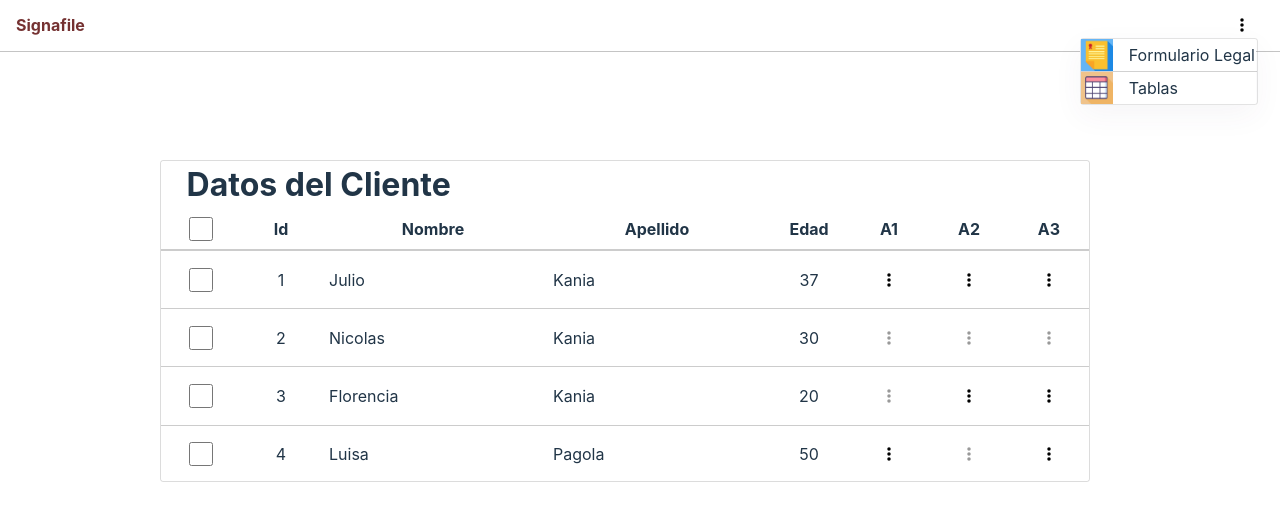
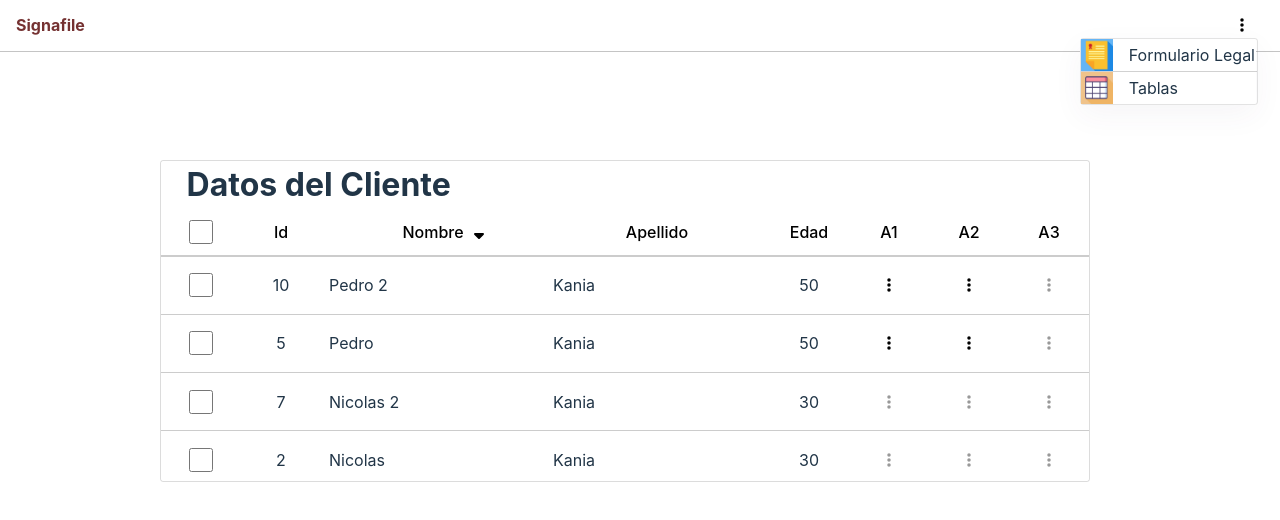
Before and after one commit to JKAdministrator/corhoma, a React (Vite) app: page /app/tablas in a window 1280 px wide. Shown: the top 520 px of the page. Built offline with nearby package versions, Linux system fonts and the light colour scheme.

Commit message:
table sort finishedn

```diff
--- a/src/components/appTable/AppTable.css
+++ b/src/components/appTable/AppTable.css
@@ -108,3 +108,40 @@
 ::-webkit-scrollbar-thumb:hover {
     background: #b30000;
   }
+
+.app-table thead th button {
+    border: none;
+    background-color: transparent;
+    margin: 0;
+    padding: 0;
+    color: black;
+    display: flex;
+    flex-flow: row;
+    align-items: center;
+    justify-content: center;
+    gap: 0.5rem;
+    padding: 0.3rem;
+}
+
+.app-table thead th button:focus {
+    outline:0;
+    font-weight: bold;
+}
+.app-table thead th button.disabled{
+    opacity: 1;
+}
+.app-table thead th button.disabled > *:nth-child(2) {
+    opacity: 0;
+}
+.app-table thead th button {
+    position: relative;
+    pointer-events: all;
+}
+.app-table thead th button *:not(input){
+    pointer-events: none;
+}
+.app-table thead th button > *:nth-child(2) {
+    offset-anchor: 0;
+    position: absolute;
+    right: -1rem;
+}
--- a/src/components/appTable/AppTable.jsx
+++ b/src/components/appTable/AppTable.jsx
@@ -1,23 +1,82 @@
 import React, { useEffect, useRef, useState } from 'react'
 import './AppTable.css';
-import { FontAwesomeIcon } from '@fortawesome/react-fontawesome'
+import { FontAwesomeIcon  } from '@fortawesome/react-fontawesome'
+import { faSortDown, faSortUp, faSquare } from '@fortawesome/free-solid-svg-icons'
 
-function AppTable({isLoading, title, headers, rows,isMultiRowSelectable }) {
-    headers = headers ? [...headers] : [];
-    rows = rows ? [...rows] : [];
+export const TABLE_SORT_ORDER = {
+    ASC: 'TABLE_SORT_ORDER:ASC',
+    DESC: 'TABLE_SORT_ORDER:DESC',
+}
 
-    if(isMultiRowSelectable){
-        headers.unshift({key:'', label:'selector',align:'center', width:'5rem', isKey:false});
-        rows.forEach(row=>{
-            row.data.unshift(false) // add if checked or not the row
-        });
+export const TABLE_DATA_TYPE = {
+    NUMBER: 'TABLE_DATA_TYPE:NUMBER',
+    STRING: 'TABLE_DATA_TYPE:STRING',
+    DATE: 'TABLE_DATA_TYPE:DATE',
+    BOOLEAN: 'TABLE_DATA_TYPE:BOOLEAN',
+}
+
+const addCheckbox = (headers, rows)=>{
+    headers.unshift({key:'', label:'selector',align:'center', width:'5rem', isKey:false});
+    rows.forEach(row=>{
+        row.data.unshift(false) // add if checked or not the row
+    });
+}
+
+const castToTableType = (value='0',dataType=TABLE_DATA_TYPE.STRING  )=>{
+    switch(dataType){
+        case TABLE_DATA_TYPE.STRING:{
+            return value.toString().toUpperCase();
+            break;
+        }
+        case TABLE_DATA_TYPE.NUMBER:{
+            return Number(value);
+            break;
+        }
+        case TABLE_DATA_TYPE.BOOLEAN:{
+            return value? true : false;
+            break;
+        }
+        case TABLE_DATA_TYPE.DATE:{
+            return new Date(value);
+            break;
+        }
+        default: {
+            return value.toString().toUpperCase();
+            break;
+        }
     }
-    const styleTrWidth =  headers.map(h=>{return h.width}).join(' ');
-    const dataKeyIndex = headers.findIndex((e)=>{return e.isKey});
+}
+
+const sortRows = (rows, headers, sortColumnKey, sortColumnOrder )=>{
+    const index = headers.findIndex((header)=>{return header.key.toString().toUpperCase() == sortColumnKey.toString().toUpperCase()})
+    rows.sort((rowA, rowB) => {
+        if(castToTableType(rowA.data[index], headers[index].dataType) >= castToTableType(rowB.data[index], headers[index].dataType)){
+            return sortColumnOrder === TABLE_SORT_ORDER.ASC ? 1 : -1
+        } else {
+            return sortColumnOrder === TABLE_SORT_ORDER.ASC ? -1 : 1
+        }
+    });
+    console.log('sortRows()',{index, rows, headers, sortColumnKey, sortColumnOrder})
+    return rows
+}
+
+function AppTable({isLoading, title, headers, rows,isMultiRowSelectable, defaultSortColumnKey, defaultSortColumnOrder }) {
+    const headersCopy = JSON.parse(JSON.stringify(headers));
+    const rowsCopy = JSON.parse(JSON.stringify(rows));
+
+    if(isMultiRowSelectable) addCheckbox(headersCopy, rowsCopy);
+
+    const styleTrWidth =  headersCopy.map(h=>{return h.width}).join(' ');
+    const dataKeyIndex = headersCopy.findIndex((e)=>{return e.isKey});
+
+    const [rowsState,setRowsState] = useState(sortRows(rowsCopy, headersCopy,defaultSortColumnKey, defaultSortColumnOrder));
+    const [headersState,setHeadersState] = useState(headersCopy);
 
     const [isTableLoading,setIsTableLoading] = useState(isLoading);
-    const [rowsStateData,setRowsStateData] = useState(rows);
     const [allRowsSelected,setAllRowsSelected] = useState(false);
+    const [sortColumnKey,setSortColumnKey] = useState(defaultSortColumnKey);
+    const [sortColumnOrder,setSortColumnOrder] = useState(defaultSortColumnOrder);
+
     const isFirstRender = useRef(true);  // Usamos useRef para mantener la bandera de la primera renderización
 
 
@@ -26,22 +85,22 @@ function AppTable({isLoading, title, headers, rows,isMultiRowSelectable }) {
             isFirstRender.current = false; // Cambiamos la bandera después de la primera renderización
             return; // No ejecutamos el efecto en la primera renderización
         }
-        console.log('useEffect(),[rowsStateData]');
+        console.log('useEffect() called')
         let allSelected = false;
         if(isMultiRowSelectable){
-            allSelected = rowsStateData.reduce((valorAnterior, valorActual, indice, vector)=>{
+            allSelected = rowsState.reduce((valorAnterior, valorActual, indice, vector)=>{
                 return valorAnterior && valorActual.data[0]
             },true)
-            console.log(`allSelected ${allSelected}`)
             setAllRowsSelected(allSelected)
         }
         return () => {};
-    },[rowsStateData])
+    },[null,rowsState])
 
     const onChangeSelectAll = (e)=>{
-        console.log('F2: onChangeSelectAll()')
+
+        console.log('onChangeSelectAll() called ')
         let newValue = e.target.checked;
-        setRowsStateData((currentRowStateData)=>{
+        setRowsState((currentRowStateData)=>{
             let newData = currentRowStateData.map(row=>{
                 return {...row, data:row.data.map((e,i)=>{return i==0? newValue : e}) }
             })
@@ -49,10 +108,10 @@ function AppTable({isLoading, title, headers, rows,isMultiRowSelectable }) {
         })
     }
     const onChangeSelectOne = (e)=>{
-        console.log('F1: onChangeSelectOne()')
+        console.log('onChangeSelectOne() called ')
         let newValue = e.target.checked;
         let dataId = e.target.parentNode.parentNode.dataset.id
-        setRowsStateData((currentRowStateData)=>{
+        setRowsState((currentRowStateData)=>{
             let selectedElementIndex = currentRowStateData.findIndex(row=>{return row.key == dataId;});
             let newData = [...currentRowStateData]
             newData[selectedElementIndex].data[0] = newValue;
@@ -60,19 +119,19 @@ function AppTable({isLoading, title, headers, rows,isMultiRowSelectable }) {
         });
     }
 
-    console.log('rendering...')
+    const onSortColumnMouseDown = (e) => {
+        console.log('onSortColumnMouseDown() called ',{target: e.target})
+        const newSortKey = e.target.parentNode.dataset.key;
+        const newSortOrder = sortColumnOrder === TABLE_SORT_ORDER.ASC ? TABLE_SORT_ORDER.DESC : TABLE_SORT_ORDER.ASC;
+        setSortColumnKey(newSortKey);
+        setSortColumnOrder(newSortOrder);
+        sortRows(rowsState, headersState, newSortKey,newSortOrder);
+        setRowsState((current)=>{
+            return current//sortRows(rowsState, headersState, newSortKey,newSortOrder);
+        })
+    };
 
-
-
-
-
-
-
-
-
-
-
-
+    console.log('rendering',{headersState,rowsState,sortColumnKey, sortColumnOrder})
     return (
         <div className='app-table'>
         {
@@ -83,17 +142,24 @@ function AppTable({isLoading, title, headers, rows,isMultiRowSelectable }) {
                 <table>
                     <thead>
                         <tr style={{gridTemplateColumns:styleTrWidth}}>
-                            {headers.map((h,i)=>{
-                                if(i==0 && isMultiRowSelectable){
-                                    return <th key={h.key || i}><input type='checkbox' checked={allRowsSelected} onChange={onChangeSelectAll}></input> </th>
-                                }
-                                return <th key={h.key || i}>{h.label}</th>
+                            {headersState.map((h,i)=>{
+                                return <th key={h.key || i} data-key={h.key || i}>
+                                    {i==0 && isMultiRowSelectable ?
+                                        <input type='checkbox' checked={allRowsSelected} onChange={onChangeSelectAll} />
+                                        :
+                                        <button type='button' className={h.key != sortColumnKey? 'disabled' : null} onClick={onSortColumnMouseDown}>
+                                            <span htmlFor="">{h.label}</span>
+                                            <FontAwesomeIcon icon={sortColumnOrder===TABLE_SORT_ORDER.ASC ? faSortUp : faSortDown}/>
+                                        </button>
+                                    }
+                                </th>
+
                             })}
                         </tr>
                     </thead>
                     <tbody>
                         {
-                            rowsStateData.map((row,rowIndex)=>{
+                            rowsState.map((row,rowIndex)=>{
                                 return <tr key={row.key || rowIndex } style={{gridTemplateColumns:styleTrWidth}} data-id={row.data[dataKeyIndex]}>
                                 {
                                     row.data.map((data, dataIndex)=>{
@@ -103,14 +169,14 @@ function AppTable({isLoading, title, headers, rows,isMultiRowSelectable }) {
                                             </td>
                                         }
 
-                                        if(headers[dataIndex].isAction){
+                                        if(headersState[dataIndex].isAction){
                                             return <td key={dataIndex} data-type="action">
                                                 {
-                                                    <button type="button" disabled={!data}><FontAwesomeIcon icon={headers[dataIndex].icon} /></button>
+                                                    <button type="button" disabled={!data}><FontAwesomeIcon icon={headersState[dataIndex].icon} /></button>
                                                 }
                                             </td>
                                         }
-                                        return <td key={dataIndex} style={{justifyContent:headers[dataIndex]?.align || 'center'}}> {data}</td>
+                                        return <td key={dataIndex} style={{justifyContent:headersCopy[dataIndex]?.align || 'center'}}> {data}</td>
                                     })
                                 }</tr>
                             })
--- a/src/pages/application/pages/tablas/Tablas.jsx
+++ b/src/pages/application/pages/tablas/Tablas.jsx
@@ -1,5 +1,5 @@
 import React from 'react'
-import AppTable from '../../../../components/appTable/AppTable';
+import AppTable, {TABLE_SORT_ORDER, TABLE_DATA_TYPE} from '../../../../components/appTable/AppTable';
 import { faEllipsisVertical } from '@fortawesome/free-solid-svg-icons'
 import './Tablas.css'
 
@@ -7,14 +7,16 @@ function Tablas() {
   const IS_LOADING = false;
   const IS_MULTI_ROW_SELECTABLE = true;
   const TITLE = 'Datos del Cliente';
+  const DEFAULT_SORT_COLUMN_KEY = 'FIRSTNAME';
+  const DEFAULT_SORT_ORDER = TABLE_SORT_ORDER.DESC;
   const HEADERS = [
-    {key:'ID',          label:'Id',       isKey:true, align:'center', width:'5rem', isAction:false},
-    {key:'FIRSTNAME',   label:'Nombre',   isKey:false, align:'left',   width:'1fr', isAction:false},
-    {key:'FAMILYNAME',  label:'Apellido', isKey:false, align:'left',   width:'1fr',  isAction:false},
-    {key:'AGE',         label:'Edad',     isKey:false, align:'center', width:'5rem', isAction:false},
-    {key:'ACTION_1',    label:'A1',       isKey:false, align:'center', width:'5rem', isAction:true, icon:faEllipsisVertical },
-    {key:'ACTION_2',    label:'A2',       isKey:false, align:'center', width:'5rem', isAction:true, icon:faEllipsisVertical },
-    {key:'ACTION_3',    label:'A3',       isKey:false, align:'center', width:'5rem', isAction:true, icon:faEllipsisVertical }
+    {key:'ID',          label:'Id',       isKey:true, align:'center', width:'5rem',  isAction:false,  icon:undefined,           sortable:true, dataType:TABLE_DATA_TYPE.NUMBER},
+    {key:'FIRSTNAME',   label:'Nombre',   isKey:false, align:'left',   width:'1fr',  isAction:false,  icon:undefined,           sortable:true, dataType:TABLE_DATA_TYPE.STRING},
+    {key:'FAMILYNAME',  label:'Apellido', isKey:false, align:'left',   width:'1fr',  isAction:false,  icon:undefined,           sortable:true, dataType:TABLE_DATA_TYPE.STRING},
+    {key:'AGE',         label:'Edad',     isKey:false, align:'center', width:'5rem', isAction:false,  icon:undefined,           sortable:true, dataType:TABLE_DATA_TYPE.NUMBER},
+    {key:'ACTION_1',    label:'A1',       isKey:false, align:'center', width:'5rem', isAction:true,   icon:faEllipsisVertical,  sortable:true, dataType:TABLE_DATA_TYPE.BOOLEAN},
+    {key:'ACTION_2',    label:'A2',       isKey:false, align:'center', width:'5rem', isAction:true,   icon:faEllipsisVertical,  sortable:true, dataType:TABLE_DATA_TYPE.BOOLEAN},
+    {key:'ACTION_3',    label:'A3',       isKey:false, align:'center', width:'5rem', isAction:true,   icon:faEllipsisVertical,  sortable:true, dataType:TABLE_DATA_TYPE.BOOLEAN}
   ]
   const ROWS = [
     {key:1,   data:['1',  'Julio',        'Kania',  '37', true,   true,   true]},
@@ -29,9 +31,11 @@ function Tablas() {
     {key:10,  data:['10', 'Pedro 2',      'Kania',  '50', true,   true,   false]}
   ]
 
+
+
   return (
     <div className='tablas-table-container'>
-      <AppTable isLoading={IS_LOADING} isMultiRowSelectable={IS_MULTI_ROW_SELECTABLE} title={TITLE} headers={HEADERS} rows={ROWS} />
+      <AppTable isLoading={IS_LOADING} isMultiRowSelectable={IS_MULTI_ROW_SELECTABLE} title={TITLE} headers={HEADERS} rows={ROWS} defaultSortColumnKey={DEFAULT_SORT_COLUMN_KEY} defaultSortColumnOrder={DEFAULT_SORT_ORDER} />
     </div>
   )
 }
```
